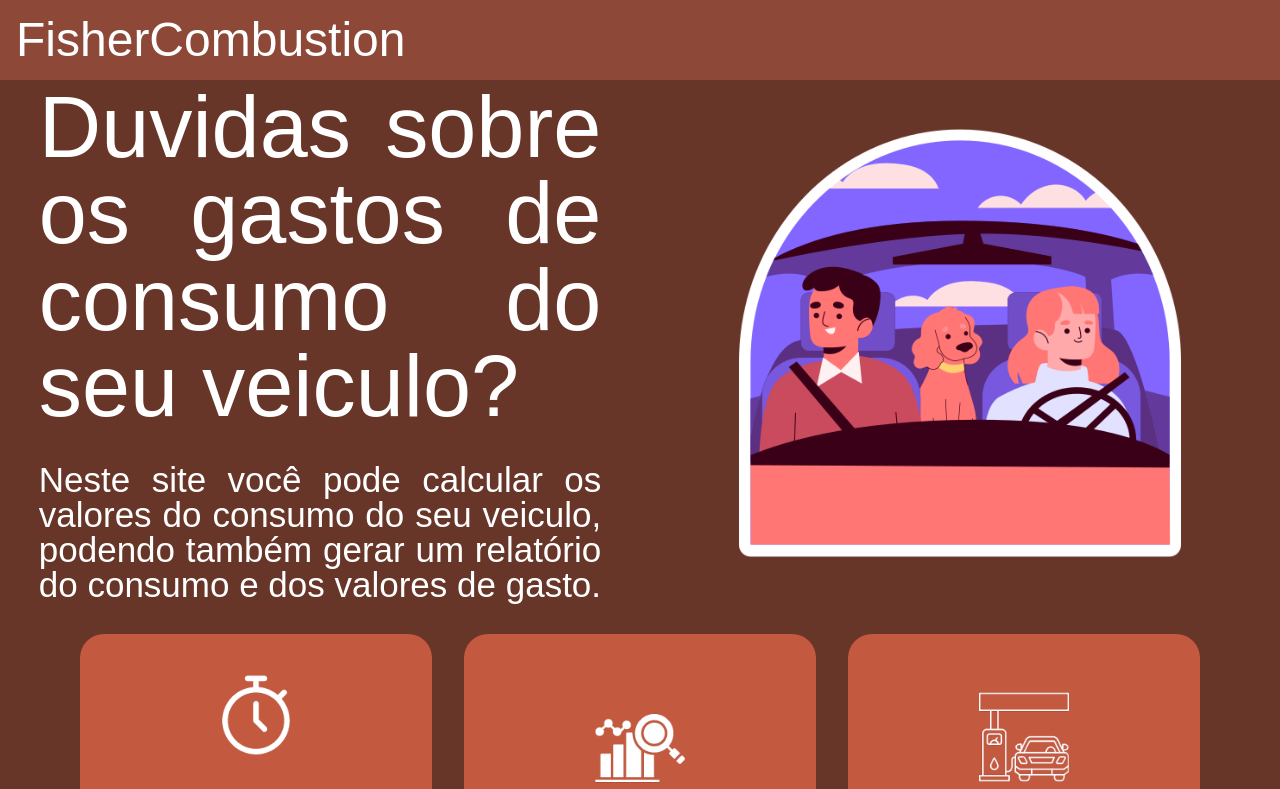
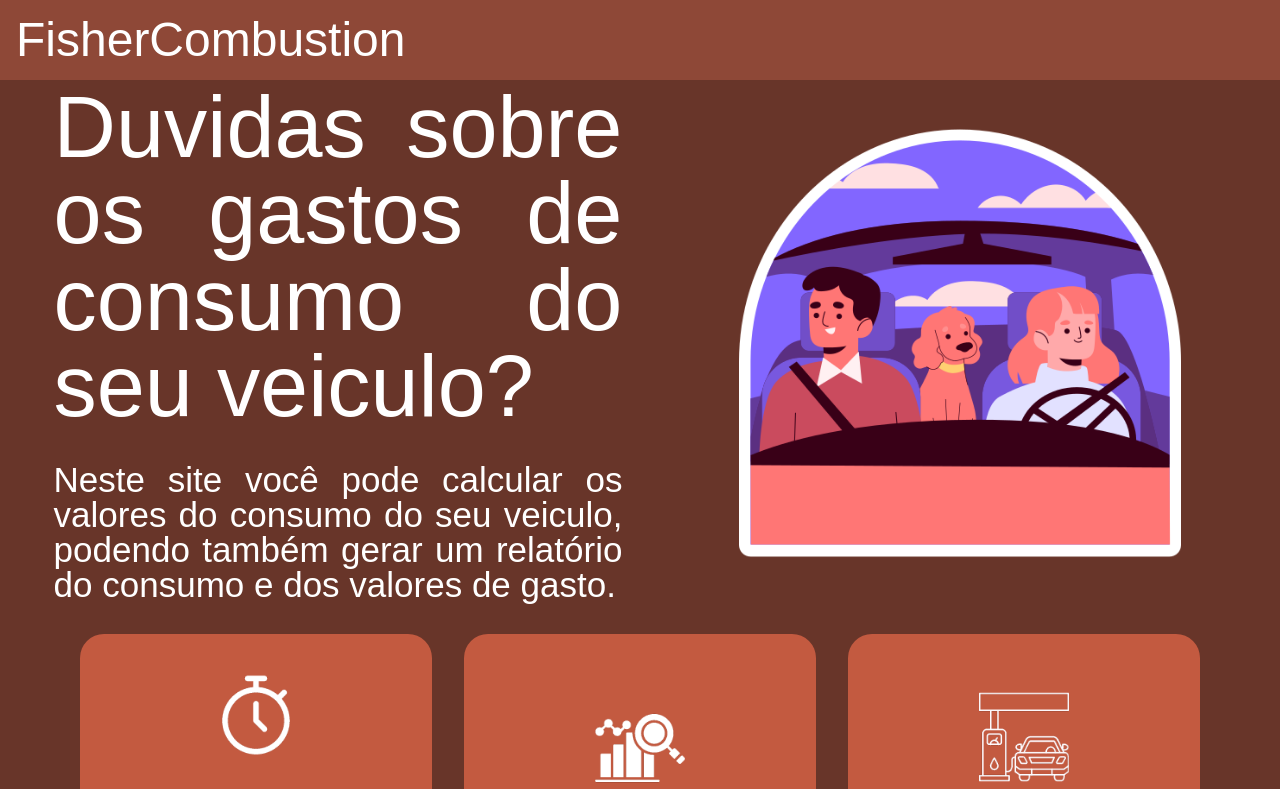
Before and after one commit to Guilherme-Ferreira-Tombini/Fisher-combustion, a Next.js app: page / in a window 1280 px wide. Shown: the top 789 px of the page. Built offline with nearby package versions, Linux system fonts and the light colour scheme; a web font is replaced by a local one.

Commit message:
style: adjusted margin to the left of the text and size

```diff
--- a/src/app/components/TopOfPage.tsx
+++ b/src/app/components/TopOfPage.tsx
@@ -5,7 +5,7 @@ export default function TopOfPage() {
   return (
     <div className="grid grid-cols-2">
       <div className="w-full h-full p-1 flex flex-col justify-center items-center">
-        <div className="grid-rows-1 w-[89%]">
+        <div className="grid-rows-1 justify-items-center w-[90%] ml-9">
           <h1 className=" text-[86.4px] text-justify leading-none w-[100%] mb-8">
               Duvidas sobre os gastos de consumo do seu veiculo?
           </h1>
```
